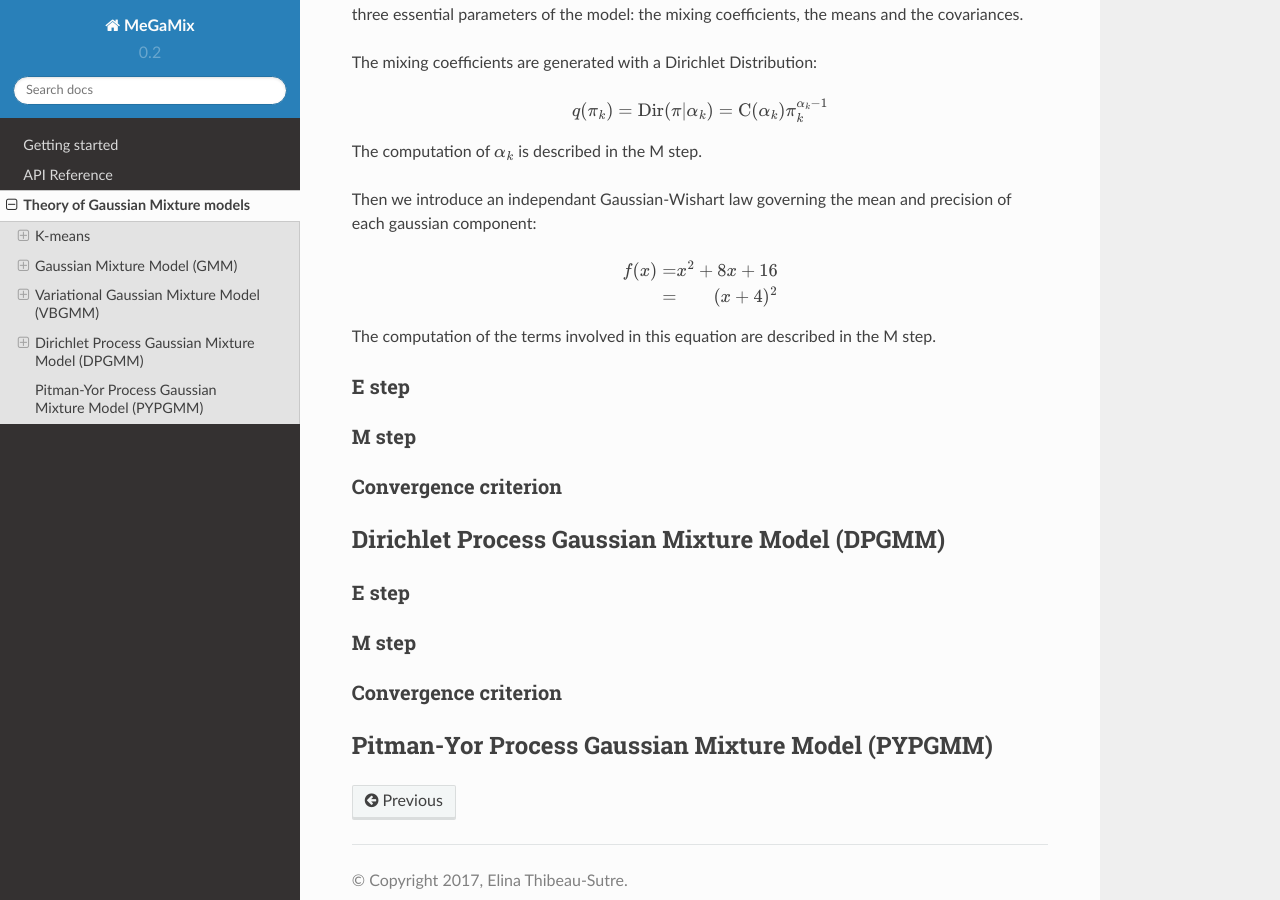
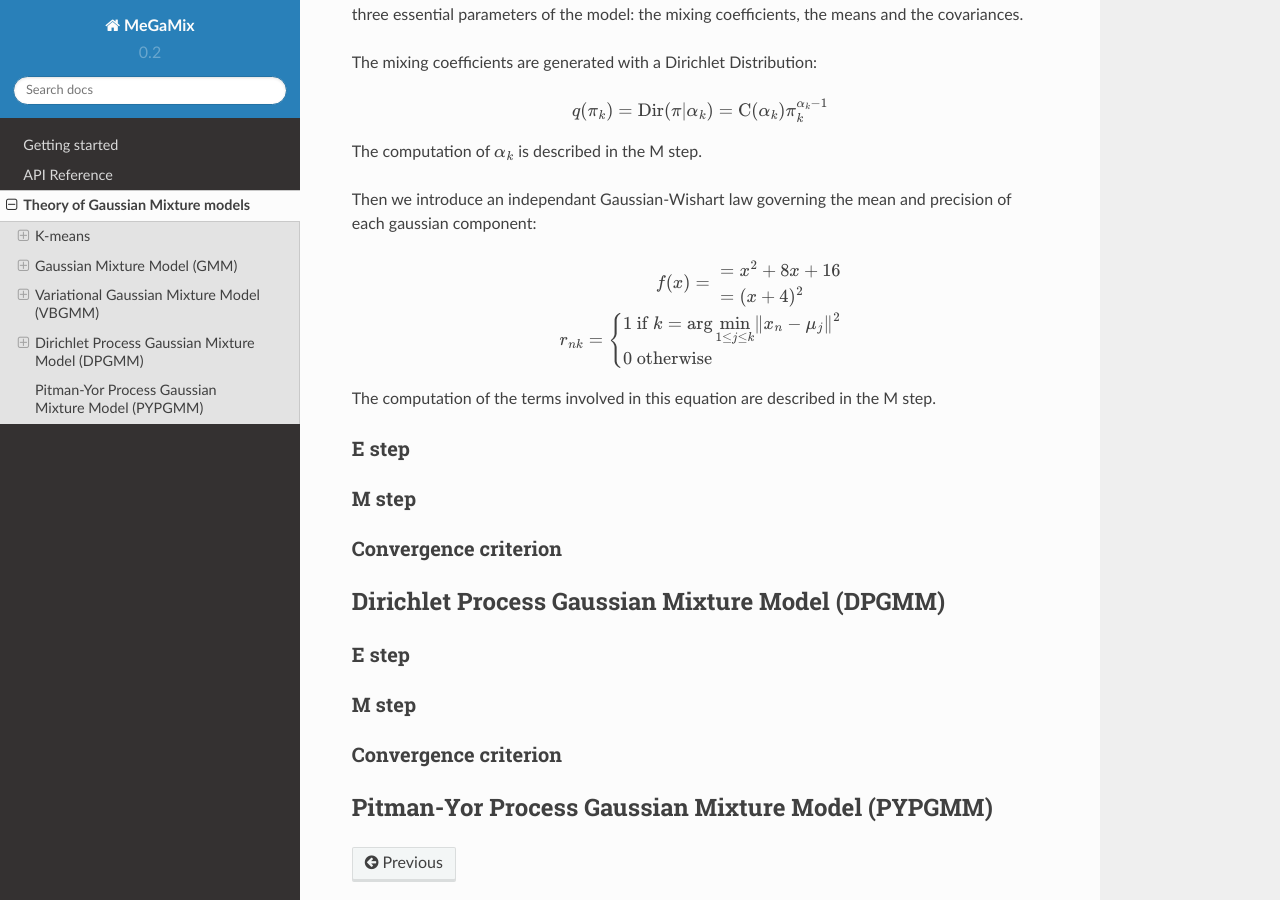
Before and after one commit to 14thibea/megamix, a Sphinx documentation site: the page built from doc/technical_doc.rst, in a window 1280 px wide and 900 px high, scrolled down 3095 px. Built offline with Sphinx 7.4.7 and the Read the Docs theme 2.0.0, drawn with Linux system fonts in a browser that asks for light colours; formulas are drawn with MathJax 3.

Commit message:
try split

```diff
--- a/doc/technical_doc.rst
+++ b/doc/technical_doc.rst
@@ -159,10 +159,19 @@ Then we introduce an independant Gaussian-Wishart law governing the mean and pre
 
 .. math::
 
-   \begin{split}
-      f(x) &=& x^2 + 8x + 16 \\
-      &=& (x+4)^2
-   \end{split}
+   f(x) =
+    \begin{split}
+        &= x^2 + 8x + 16 \\
+        &= (x+4)^2
+    \end{split}
+
+
+  r_{nk} = \left\{
+    \begin{split}
+    & 1 \text{ if } k = \arg\min_{1 \leq j \leq k}\lVert x_n-\mu_j\rVert^2 \\
+    & 0 \text{ otherwise}
+    \end{split}
+  \right.
 
 The computation of the terms involved in this equation are described in the M step.
 
```
